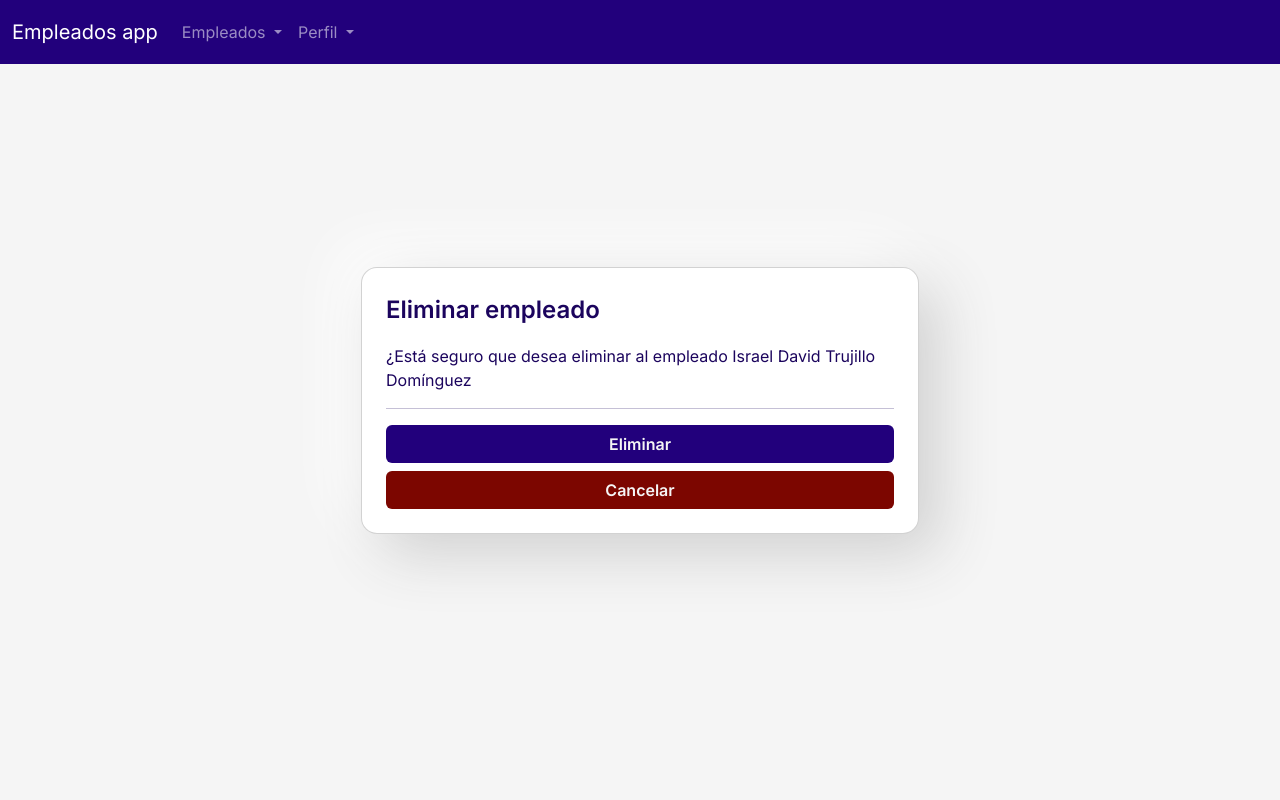
After one commit to Isradeveloper/empleados_pt, a Django app: page /empleados/eliminar/1/ in a window 1280 px wide. The commit adds this page. Run offline with Django 4.2, Linux system fonts and the light colour scheme; data comes from the database, SQL or seed files in the repository; parts of the project's set-up code (start-up, migrations or seed data) failed here and were passed over; some libraries are stand-ins or nearby versions.

Commit message:
Eliminar empleado

```diff
--- a/empleados/urls.py
+++ b/empleados/urls.py
@@ -2,9 +2,10 @@ from django.urls import path
 
 app_name = 'empleados'
 
-from .views import EmpleadosListView, EmpleadosDetailView
+from .views import EmpleadosListView, EmpleadosUpdateView, EmpleadosDeleteView
 
 urlpatterns = [
   path('empleados/lista', EmpleadosListView.as_view(), name='listar-empleados'),
-  path('empleados/editar/<int:pk>/', EmpleadosDetailView.as_view(), name='editar-empleados')
+  path('empleados/editar/<int:pk>/', EmpleadosUpdateView.as_view(), name='editar-empleado'),
+  path('empleados/eliminar/<int:pk>/', EmpleadosDeleteView.as_view(), name='eliminar-empleado')
 ]
--- a/empleados/views.py
+++ b/empleados/views.py
@@ -1,7 +1,7 @@
 from django.shortcuts import render
 
 from django.views.generic import (
-  ListView, UpdateView
+  ListView, UpdateView, DeleteView
 )
 
 from .models import Empleado
@@ -19,7 +19,7 @@ class EmpleadosListView(LoginRequiredMixin ,ListView):
     login_url = reverse_lazy('users:sign-in')
 
 
-class EmpleadosDetailView(UpdateView):
+class EmpleadosUpdateView(UpdateView):
     model = Empleado
     form_class = UpdateEmpleadoForm
     template_name = "empleados/edit-empleado.html"
@@ -27,7 +27,13 @@ class EmpleadosDetailView(UpdateView):
     success_url = reverse_lazy('empleados:listar-empleados')
 
     def get_context_data(self, **kwargs):
-        context = super(EmpleadosDetailView, self).get_context_data(**kwargs)
+        context = super(EmpleadosUpdateView, self).get_context_data(**kwargs)
         context['empleado'] = self.get_object()
         context['form'] = self.get_form()
         return context
+
+
+class EmpleadosDeleteView(DeleteView):
+    model = Empleado
+    template_name = "empleados/delete-empleado.html"
+    context_object_name = 'empleado'
--- a/static/css/styles.css
+++ b/static/css/styles.css
@@ -142,3 +142,28 @@ label {
   background-color: #c21208;
   color: whitesmoke;
 }
+
+#add-icon {
+  width: 2.5rem;
+  height: 2.5rem;
+  fill: #f5f5f5;
+}
+
+.add {
+  background-color: #2f079f;
+  border-radius: 100%;
+  width: 4rem;
+  height: 4rem;
+  display: flex;
+  justify-content: center;
+  align-items: center;
+  position: fixed;
+  bottom: 2rem;
+  right: 2rem;
+  transition: all .4s;
+}
+
+.add:hover {
+  background-color: #0d6efd;
+  cursor: pointer;
+}
--- /dev/null
+++ b/templates/empleados/delete-empleado.html
@@ -0,0 +1,31 @@
+{% extends 'base.html' %} {% block title %} Editar empleado {% endblock title %}
+{% block extra %}
+<script>
+  $(".errorlist").addClass("alert alert-danger");
+  const fecha = $('[name=fecha_nacimiento]')
+
+  const enviarform = () => {
+    $('#enviar').click()
+  }
+
+</script>
+{% endblock extra %} {% block body %} {% include 'includes/nav.html' %}
+<div class="contenedor">
+  <div class="container d-flex justify-content-center align-items-center" style="height: calc(100% - 4rem);">
+    <div class="animate__animated animate__backInLeft card w-50 p-4">
+      <div class="header mb-3">
+        <div class="titulo-main">Eliminar empleado</div>
+      </div>
+        <form method="post"> {% csrf_token %}
+          <div>¿Está seguro que desea eliminar al empleado {{empleado.nombres}} {{empleado.apellidos}}</div>
+        <button type="submit" id="enviar" class="d-none"></button>
+      </form>
+      <hr>
+      <div class="d-flex justify-content-center align-items-center gap-2 flex-column w-100">
+        <button type="submit" class="btn purple w-100" onclick="(enviarform())">Eliminar</button>
+        <a type="submit" class="btn purple-n w-100" href="{% url 'empleados:listar-empleados' %}">Cancelar</a>
+      </div>
+    </div>
+  </div>
+</div>
+{% endblock body %}
```
Also changed, not shown: templates/empleados/lista-empleados.html (+8 -3 lines).
